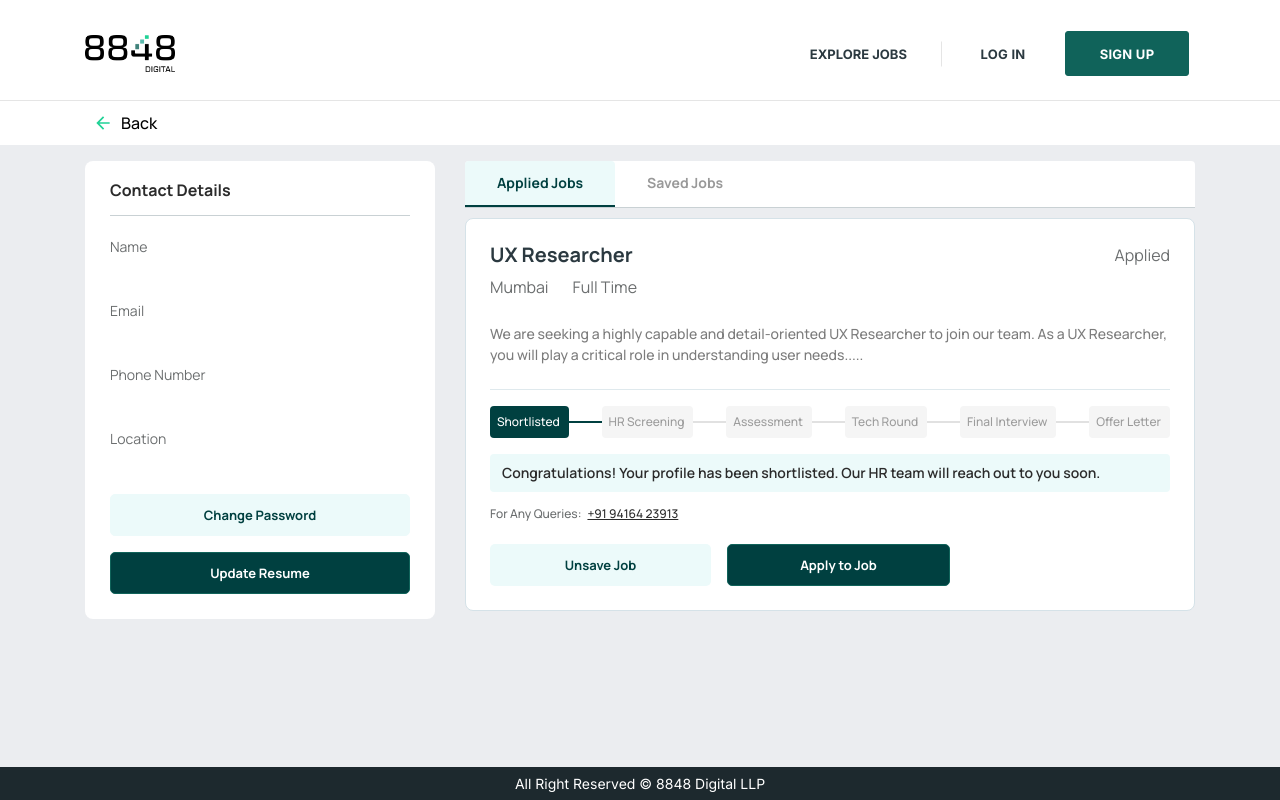
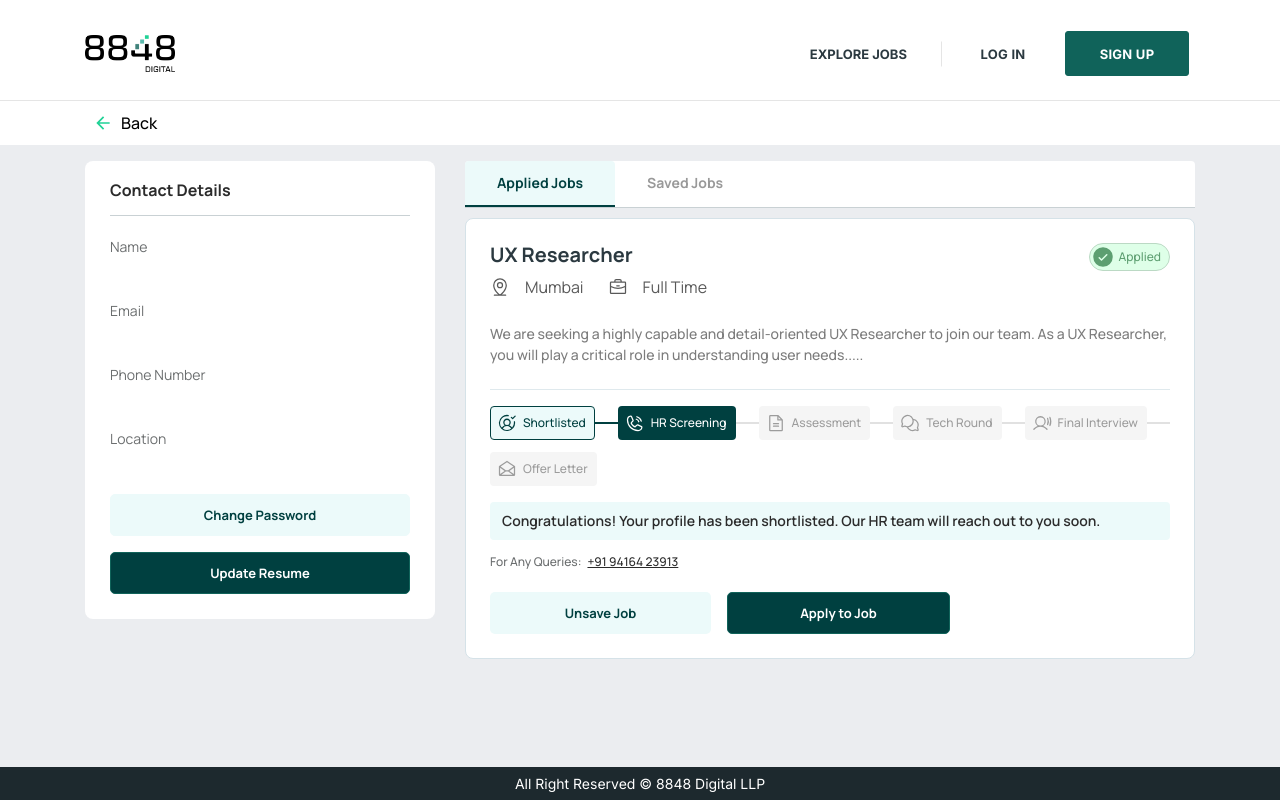
Before and after one commit to summit-webapp/job-portal, a Next.js app: page /profilenew in a window 1280 px wide. Built offline with nearby package versions, Linux system fonts and the light colour scheme; no server answers.

Commit message:
feat: added icons for job card, adjusted css:m

```diff
--- a/components/profile/cards/JobDetailsCard.tsx
+++ b/components/profile/cards/JobDetailsCard.tsx
@@ -1,3 +1,4 @@
+import { BriefcaseIcon, ChatsCircleIcon, CheckCircleIcon, EnvelopeOpenIcon, FileTextIcon, MapPinLineIcon, PhoneCallIcon, UserCircleCheckIcon, UserSoundIcon } from '@phosphor-icons/react';
 import React from 'react'
 import { Button } from 'react-bootstrap';
 
@@ -10,11 +11,18 @@ const JobDetailsCard = () => {
                 <div className="jobcard-job-details">
                     <h2>UX Researcher</h2>
                     <div className="jobcard-job-location">
-                        <div>Mumbai</div>
-                        <div>Full Time</div>
+                        <div>
+                            <MapPinLineIcon size={20} />
+                            Mumbai
+                        </div>
+                        <div>
+                            <BriefcaseIcon size={20} />
+                            Full Time
+                        </div>
                     </div>
                 </div>
-                <div>
+                <div className="jobcard-application-status">
+                    <CheckCircleIcon size={24} weight="fill" />
                     <div>Applied</div>
                 </div>
             </div>
@@ -29,17 +37,35 @@ const JobDetailsCard = () => {
             {/* If Job Applied */}
             <div className="jobcard-job-applied-wrapper">
                 <div className="job-status-tracker">
-                    <div className="status-step active">Shortlisted</div>
+                    <div className="status-step completed">
+                        <UserCircleCheckIcon size={20} />
+                        Shortlisted
+                    </div>
                     <div className="status-line active"></div>
-                    <div className="status-step">HR Screening</div>
+                    <div className="status-step active">
+                        <PhoneCallIcon size={20} />
+                        HR Screening
+                    </div>
                     <div className="status-line"></div>
-                    <div className="status-step">Assessment</div>
+                    <div className="status-step">
+                        <FileTextIcon size={20} />
+                        Assessment
+                    </div>
                     <div className="status-line"></div>
-                    <div className="status-step">Tech Round</div>
+                    <div className="status-step">
+                        <ChatsCircleIcon size={20} />
+                        Tech Round
+                    </div>
                     <div className="status-line"></div>
-                    <div className="status-step">Final Interview</div>
+                    <div className="status-step">
+                        <UserSoundIcon size={20} />
+                        Final Interview
+                    </div>
                     <div className="status-line"></div>
-                    <div className="status-step">Offer Letter</div>
+                    <div className="status-step">
+                        <EnvelopeOpenIcon size={20} />
+                        Offer Letter
+                    </div>
                 </div>
 
                 <div className="jobcard-status-message">
--- a/styles/profile/profile.css
+++ b/styles/profile/profile.css
@@ -114,6 +114,7 @@
 .job-details-card .jobcard-header-section {
     display: flex;
     justify-content: space-between;
+    align-items: flex-start;
     gap: 20px;
 }
 
@@ -125,6 +126,28 @@
 .jobcard-header-section .jobcard-job-location {
     display: flex;
     gap: 24px;
+}
+
+.jobcard-header-section .jobcard-job-location div {
+    display: flex;
+    align-items: center;
+    gap: 15px;
+    font-size: 16px;
+    font-weight: 400;
+    color: #595959;
+}
+
+.jobcard-header-section .jobcard-application-status {
+    display: flex;
+    align-items: center;
+    gap: 4px;
+    padding: 1px 8px 1px 1px;
+    font-size: 12px;
+    font-weight: 500;
+    color: #5D9F71;
+    border: 1px solid #BBD9C4;
+    background-color: #DEFFE8;
+    border-radius: 30px;
 }
 
 /* Job Details - Description */
@@ -154,6 +177,9 @@
     font-size: 12px;
     font-weight: 500;
     white-space: nowrap;
+    display: flex;
+    align-items: center;
+    gap: 6px;
     color: var(--color-gray-9c);
     border: 1px solid transparent;
     background-color: var(--color-offwhite);
@@ -162,6 +188,12 @@
 .job-status-tracker .status-step.active {
     color: #FFFFFF;
     background-color: var(--color-darkgreen);
+}
+
+.job-status-tracker .status-step.completed {
+    color: var(--color-darkgreen);
+    border-color: var(--color-darkgreen);
+    background-color: var(--color-lightmint);
 }
 
 .job-status-tracker .status-line {
```
